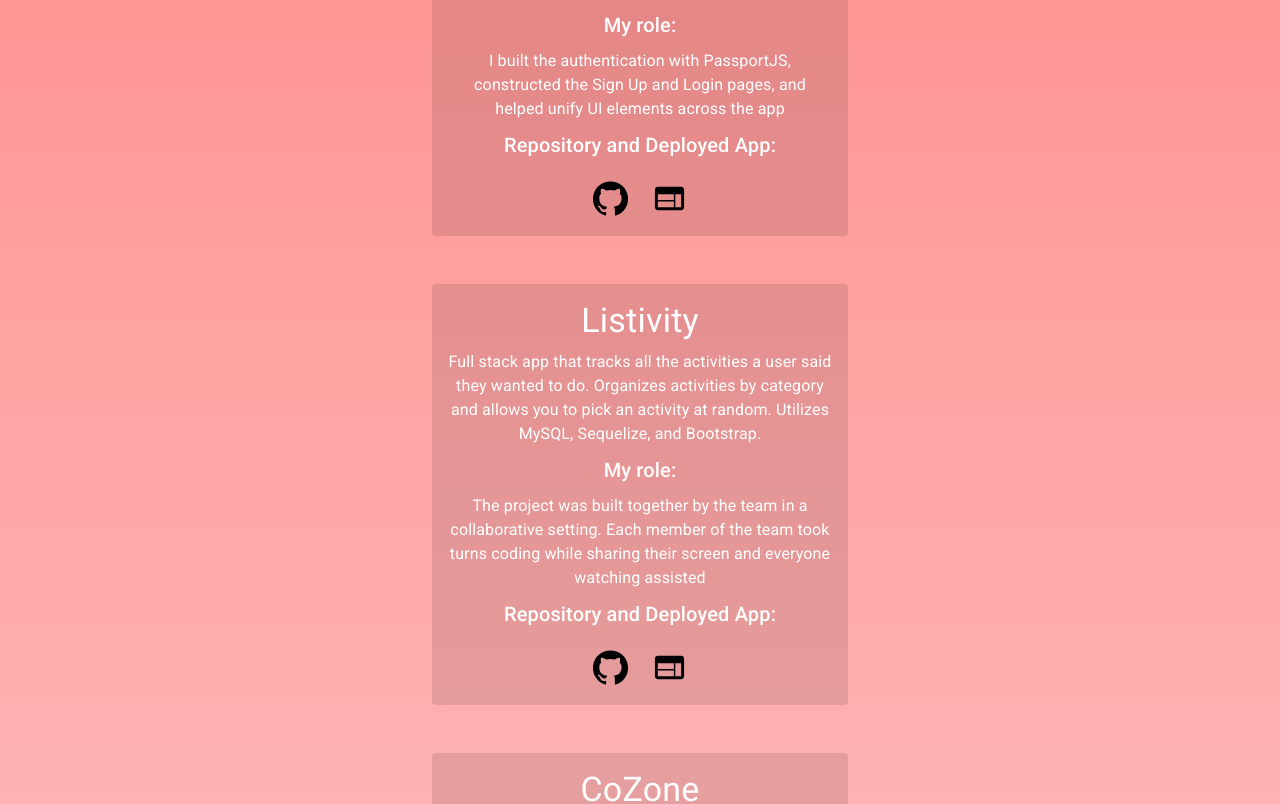
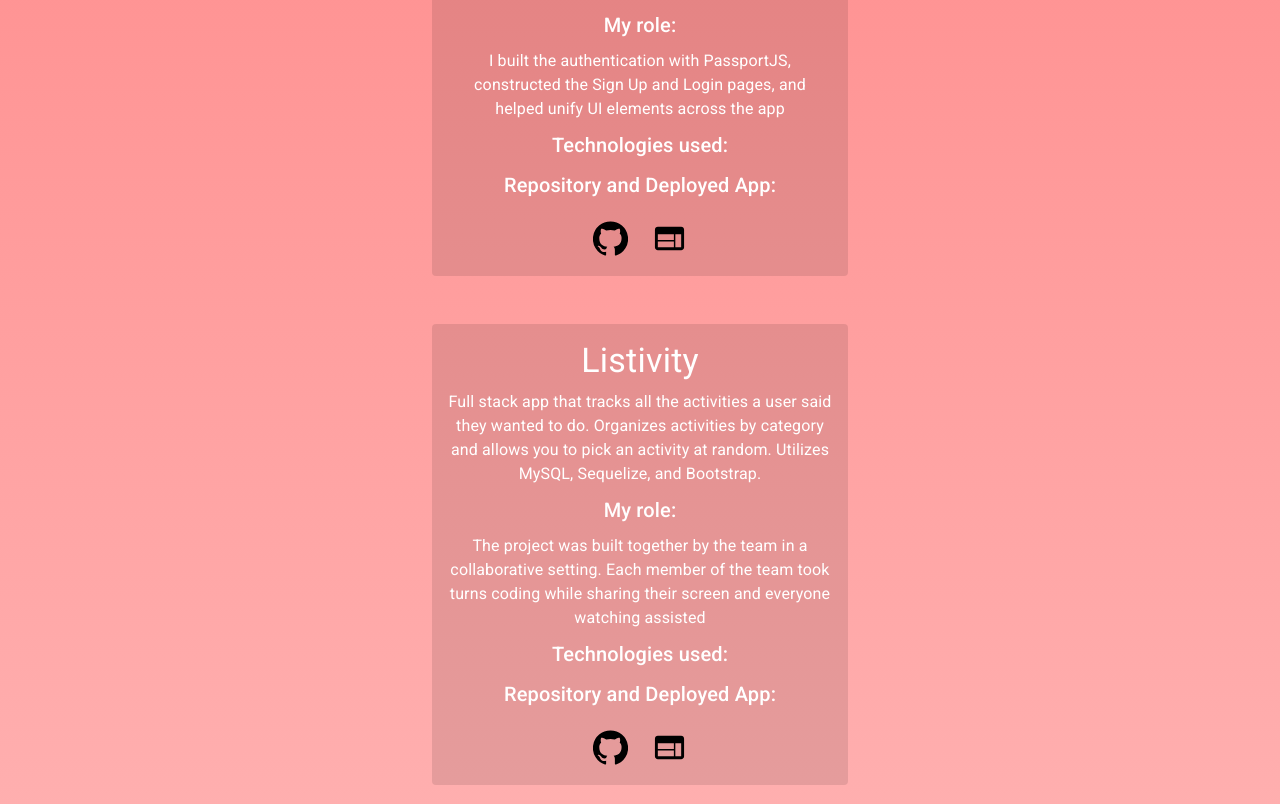
Before and after one commit to tironam/PortfolioReact, a React (Create React App) app: page / in a window 1280 px wide. Shown: the part 1403-2207 px from the top of the page. Built offline with nearby package versions, Linux system fonts and the light colour scheme.

Commit message:
Added tech used to project card

```diff
--- a/src/components/ProjectCard/ProjectCard.js
+++ b/src/components/ProjectCard/ProjectCard.js
@@ -51,6 +51,12 @@ const ProjectCard = props => {
                     {props.role}
                 </Typography>
                 <Typography variant="h6" className={classes.text}>
+                    Technologies used:
+                </Typography>
+                <Typography className={classes.text}>
+                    {props.tech}
+                </Typography>
+                <Typography variant="h6" className={classes.text}>
                     Repository and Deployed App:
                 </Typography>
                 <IconButton href={props.GitHub} className={classes.iconBtn} target="_blank">
```
